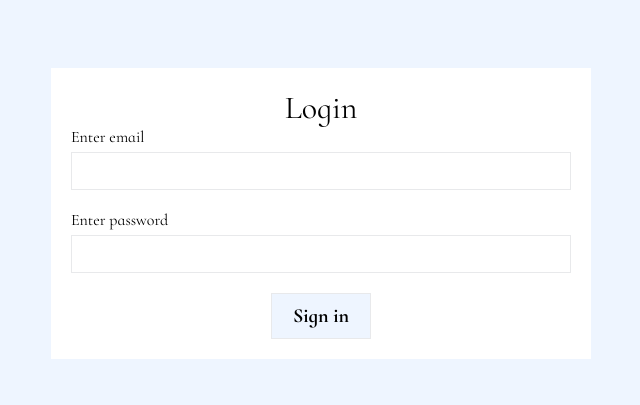
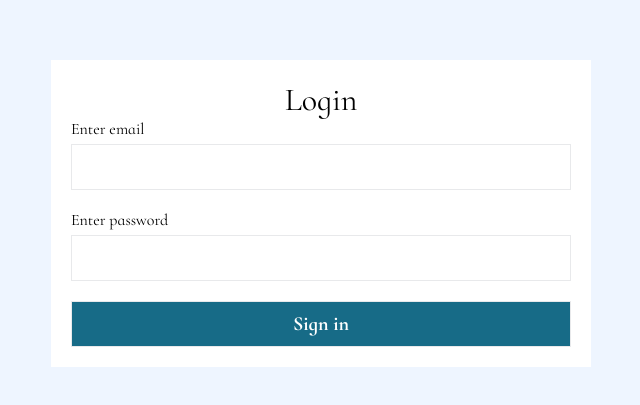
Before and after one commit to MartaMarkiv/real-estate-web, a React (Create React App) app: page /login in a window 1280 px wide. Shown: the part 187-592 px from the top of the page, without its empty margins (319-959 px from the left). Built offline with nearby package versions, Linux system fonts and the light colour scheme.

Commit message:
Updated style

```diff
--- a/src/App.scss
+++ b/src/App.scss
@@ -1,11 +1,36 @@
 @import "./variables";
+
+.content {
+  height: 100vh;
 
   header {
     font-family: "CormorantInfantBold";
     background-color: $main-color;
     font-size: 32px;
+    height: 80px;
     color: white;
     text-align: left;
     padding: 20px;
     text-align: center;
+    box-sizing: border-box;
   }
+}
+
+::-webkit-scrollbar {
+  width: 5px;
+}
+
+/* Track */
+::-webkit-scrollbar-track {
+  background: $border-color;
+}
+
+/* Handle */
+::-webkit-scrollbar-thumb {
+  background: $text-grey-color;
+}
+
+/* Handle on hover */
+::-webkit-scrollbar-thumb:hover {
+  background: $text-color;
+}
--- a/src/_variables.scss
+++ b/src/_variables.scss
@@ -1,5 +1,5 @@
 $main-color: #176B87;
 $secondary-color:#EEF5FF;
-$text-color: #292929;
+$text-color: #888;
 $text-grey-color: #afb2b8;
 $border-color: #e8e9eb;
--- a/src/components/button/styles.scss
+++ b/src/components/button/styles.scss
@@ -1,13 +1,15 @@
 @import "../../variables";
 
 .button {
-  font-size: 14px;
-  background-color: $secondary-color;
+  font-family: "CormorantInfant";
+  font-size: 18px;
+  background-color: $main-color;
+  color: white;
   padding: 10px;
   border: 1px solid $border-color;
   cursor: pointer;
   min-width: 100px;
   &:active {
-    background-color: $border-color;
+    background-color: #86B6F6;
   }
 }
--- a/src/components/dialog/styles.scss
+++ b/src/components/dialog/styles.scss
@@ -1,9 +1,10 @@
 .dialogWrapper {
-  // text-align: left;
   display: flex;
   justify-content: space-between;
   flex-direction: column;
   align-items: flex-start;
+  height: 100%;
+
   .massagesWrapper {
     text-align: left;
   }
@@ -19,4 +20,5 @@
 
 .formWrapper {
   display: flex;
+  width: 100%;
 }
--- a/src/components/input/styles.scss
+++ b/src/components/input/styles.scss
@@ -1,9 +1,10 @@
 @import "../../variables";
 
 .inputComponent {
-  font-size: 14px;
+  font-family: "CormorantInfant";
+  font-size: 18px;
   width: 100%;
-  padding: 10px;
+  padding: 15px;
   border: 1px solid $border-color;
   outline: none;
   box-sizing: border-box;
--- a/src/pages/loginPage/styles.scss
+++ b/src/pages/loginPage/styles.scss
@@ -25,12 +25,14 @@
     input {
       margin-top: 5px;
       margin-bottom: 20px;
+      padding: 11px 15px;
     }
 
     .button {
       align-self: center;
       font-family: "CormorantInfantBold";
       font-size: 20px;
+      width: 100%;
     }
   }
 }
--- a/src/pages/mainPage/styles.scss
+++ b/src/pages/mainPage/styles.scss
@@ -1,18 +1,22 @@
 @import "../../variables";
-
-.title {
-  font-size: 24px;
-  text-align: left;
-  margin: 20px 0;
-}
 
 .mainContent {
   display: flex;
+  height: calc(100% - 80px);
   .listContainer {
     max-width: 400px;
+    min-width: 400px;
+    height: 100%;
+    overflow-y: scroll;
+    box-sizing: border-box;
   }
 }
 
 .dialogContainer {
   padding: 20px;
+  width: 100%;
+
+  .noArticle {
+    font-size: 24px;
+  }
 }
```
Lines whose indentation alone changed are shown as unchanged.
